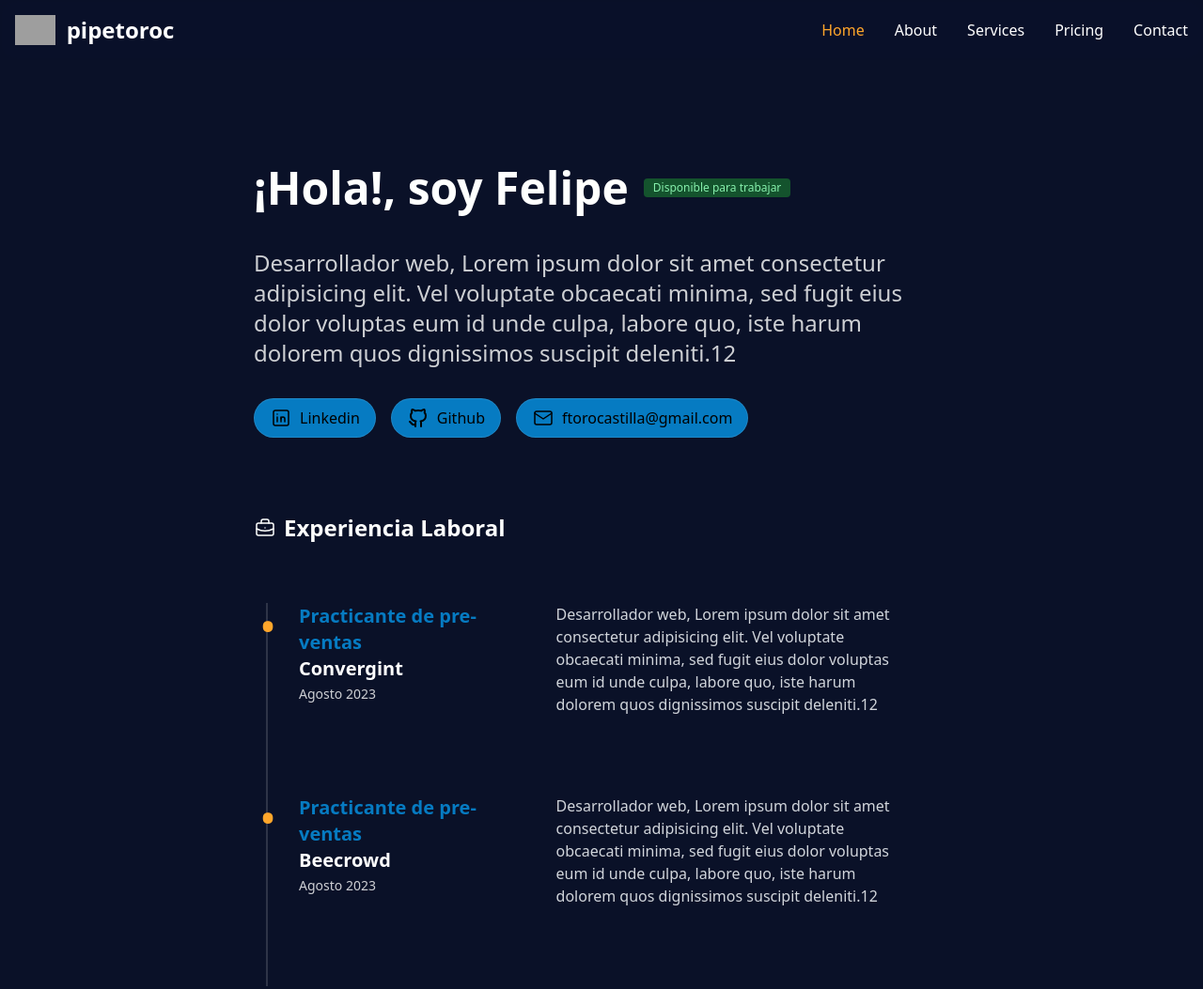
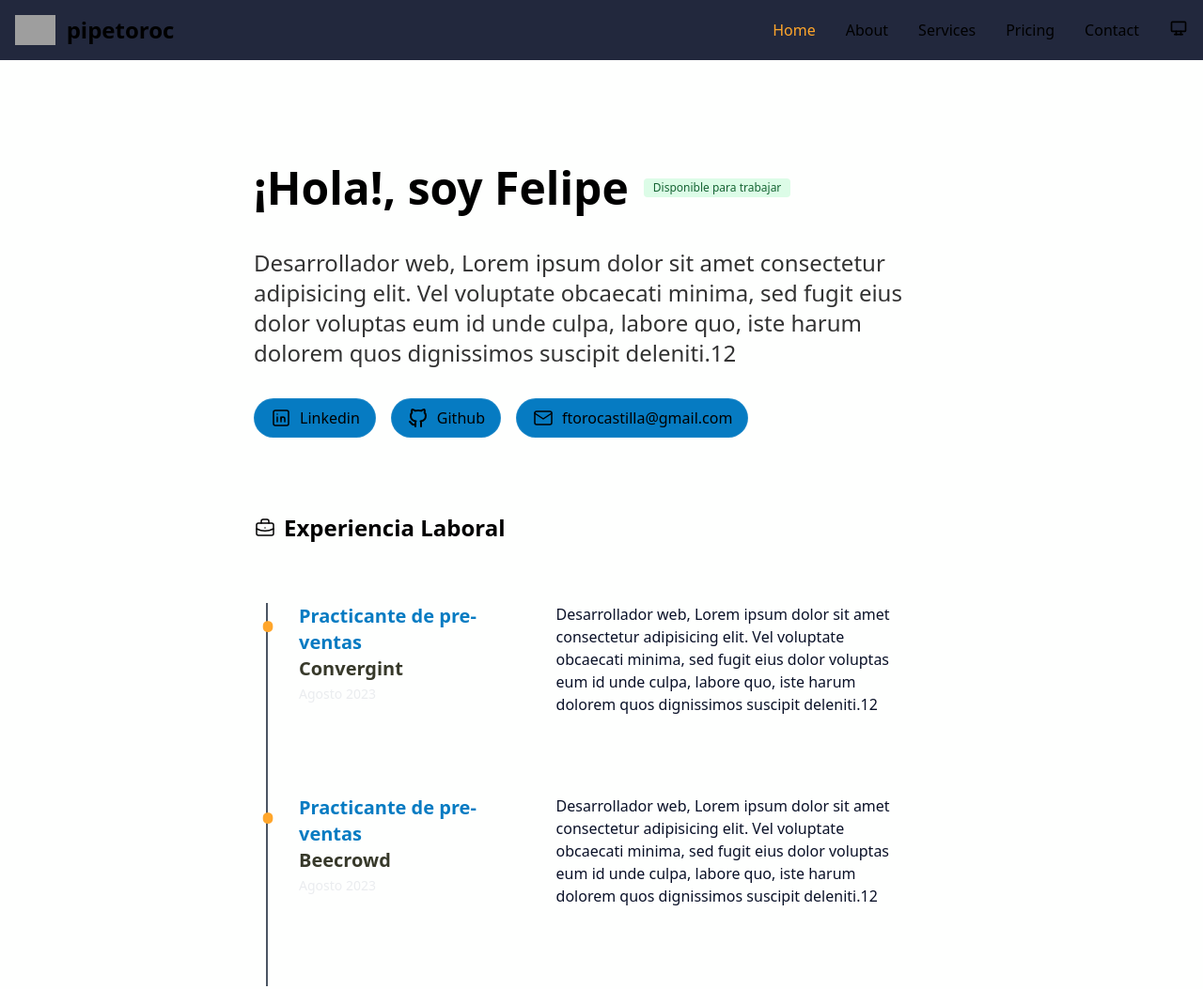
Before and after one commit to pipetoroc/pipetoroc, an Astro site in the folder Felipe-Toro/: page / in a window 1280 px wide. Shown: the top 1053 px of the page at 94% size. Built offline with nearby package versions, Linux system fonts and the light colour scheme; Astro itself is replaced by a stand-in of ours; grey boxes are pictures that could not be loaded.

Commit message:
feat: add toggle theme to cortrol theme

```diff
--- a/Felipe-Toro/src/components/Header.astro
+++ b/Felipe-Toro/src/components/Header.astro
@@ -1,3 +1,7 @@
+---
+import ThemeToggle from "./ThemeToggle.astro";
+---
+
 <header
   class="fixed top-0 flex justify-between items-center w-full mx-auto z-50"
 >
@@ -78,6 +82,7 @@
               >Contact</a
             >
           </li>
+          <ThemeToggle />
         </ul>
       </div>
     </div>
--- /dev/null
+++ b/Felipe-Toro/src/components/ThemeToggle.astro
@@ -0,0 +1,130 @@
+---
+import SunIcon from "./icons/Sun.astro";
+import MoonIcon from "./icons/Moon.astro";
+import SystemIcon from "./icons/System.astro";
+
+const THEMES = ["Light", "Dark", "System"];
+---
+
+<div class="relative ml-1 mr-1">
+    <button
+        transition:persist
+        id="theme-toggle-btn"
+        class="appearance-none border-none flex hover:scale-125 transition"
+    >
+        <span class="sr-only">Elige el tema</span>
+        <SunIcon id="light" class="theme-toggle-icon size-5 transition-all" />
+        <MoonIcon
+            id="dark"
+            class="theme-toggle-icon absolute size-5 transition-all"
+        />
+        <SystemIcon
+            id="system"
+            class="theme-toggle-icon absolute size-5 transition-all"
+        />
+    </button>
+    <div
+        transition:persist
+        id="themes-menu"
+        class="absolute hidden scale-80 top-8 right-0 text-sm p-1 min-w-[8rem] rounded-md border dark:text-dark-color bg-dark-color border-gray-500/20 dark:bg-primary-color shadow-[0_3px_10px_rgb(0,0,0,0.2)] backdrop-blur-md"
+    >
+        <ul>
+            {
+                THEMES.map((theme) => (
+                    <li class="themes-menu-option px-2 py-1.5 cursor-default hover:bg-accent-color hover:text-dark-color dark:hover:bg-accent-color rounded-sm">
+                        {theme}
+                    </li>
+                ))
+            }
+        </ul>
+    </div>
+</div>
+
+<style>
+    #themes-menu.open {
+        display: inline;
+        animation: scale-up-center 0.15s cubic-bezier(0.25, 0.46, 0.45, 0.94)
+            both;
+    }
+
+    @keyframes scale-up-center {
+        from {
+            transform: scale(0.8);
+            opacity: 0;
+        }
+
+        to {
+            transform: scale(1);
+            opacity: 1;
+        }
+    }
+</style>
+
+<script is:inline>
+    let remove = null;
+    const matchMedia = window.matchMedia("(prefers-color-scheme: dark)");
+    const themesMenu = document.getElementById("themes-menu");
+
+    const getThemePreference = () => {
+        if (typeof localStorage !== "undefined") {
+            return localStorage.getItem("theme") ?? "system";
+        }
+
+        return window.matchMedia("(prefers-color-scheme: dark)").matches
+            ? "dark"
+            : "light";
+    };
+
+    const updateIcon = (themePreference) => {
+        document.querySelectorAll(".theme-toggle-icon").forEach((element) => {
+            element.style.scale = element.id === themePreference ? "1" : "0";
+        });
+    };
+
+    const updateTheme = () => {
+        if (remove != null) {
+            remove();
+        }
+        matchMedia.addEventListener("change", updateTheme);
+        remove = () => {
+            matchMedia.removeEventListener("change", updateTheme);
+        };
+
+        const themePreference = getThemePreference();
+        const isDark =
+            themePreference === "dark" ||
+            (themePreference === "system" && matchMedia.matches);
+
+        updateIcon(themePreference);
+        document.documentElement.classList[isDark ? "add" : "remove"]("dark");
+    };
+
+    updateTheme();
+
+    document.addEventListener("click", () =>
+        themesMenu.classList.remove("open"),
+    );
+
+    document
+        .getElementById("theme-toggle-btn")
+        .addEventListener("click", (e) => {
+            e.stopPropagation();
+            const isClosed = !themesMenu.classList.contains("open");
+            themesMenu.classList[isClosed ? "add" : "remove"]("open");
+        });
+
+    document.querySelectorAll(".themes-menu-option").forEach((element) => {
+        element.addEventListener("click", (e) => {
+            localStorage.setItem(
+                "theme",
+                e.target.innerText.toLowerCase().trim(),
+            );
+            updateTheme();
+        });
+    });
+
+    document.addEventListener("astro:after-swap", () => {
+        updateTheme();
+        window.scrollTo({ left: 0, top: 0, behavior: "instant" });
+    });
+</script>
--- /dev/null
+++ b/Felipe-Toro/src/components/icons/Moon.astro
@@ -0,0 +1,16 @@
+<svg
+    {...Astro.props}
+    width="24"
+    height="24"
+    viewBox="0 0 24 24"
+    stroke-width="2"
+    stroke="currentColor"
+    fill="none"
+    stroke-linecap="round"
+    stroke-linejoin="round"
+>
+    <path stroke="none" d="M0 0h24v24H0z" fill="none"></path>
+    <path
+        d="M12 3c.132 0 .263 0 .393 0a7.5 7.5 0 0 0 7.92 12.446a9 9 0 1 1 -8.313 -12.454z"
+    ></path>
+</svg>
--- /dev/null
+++ b/Felipe-Toro/src/components/icons/Sun.astro
@@ -0,0 +1,17 @@
+<svg
+    {...Astro.props}
+    width="24"
+    height="24"
+    viewBox="0 0 24 24"
+    stroke-width="2"
+    stroke="currentColor"
+    fill="none"
+    stroke-linecap="round"
+    stroke-linejoin="round"
+>
+    <path stroke="none" d="M0 0h24v24H0z" fill="none"></path>
+    <path d="M12 12m-4 0a4 4 0 1 0 8 0a4 4 0 1 0 -8 0"></path>
+    <path
+        d="M3 12h1m8 -9v1m8 8h1m-9 8v1m-6.4 -15.4l.7 .7m12.1 -.7l-.7 .7m0 11.4l.7 .7m-12.1 -.7l-.7 .7"
+    ></path>
+</svg>
--- /dev/null
+++ b/Felipe-Toro/src/components/icons/System.astro
@@ -0,0 +1,19 @@
+<svg
+    {...Astro.props}
+    width="24"
+    height="24"
+    viewBox="0 0 24 24"
+    stroke-width="2"
+    stroke="currentColor"
+    fill="none"
+    stroke-linecap="round"
+    stroke-linejoin="round"
+>
+    <path stroke="none" d="M0 0h24v24H0z" fill="none"></path>
+    <path
+        d="M3 5a1 1 0 0 1 1 -1h16a1 1 0 0 1 1 1v10a1 1 0 0 1 -1 1h-16a1 1 0 0 1 -1 -1v-10z"
+    ></path>
+    <path d="M7 20h10"></path>
+    <path d="M9 16v4"></path>
+    <path d="M15 16v4"></path>
+</svg>
--- a/Felipe-Toro/src/layouts/Layout.astro
+++ b/Felipe-Toro/src/layouts/Layout.astro
@@ -12,7 +12,7 @@ const { description, title } = Astro.props;
 ---
 
 <!doctype html>
-<html lang="es" class="dark">
+<html lang="es">
 	<head>
 		<meta charset="UTF-8" />
 		<meta name="description" content={description} />
```
